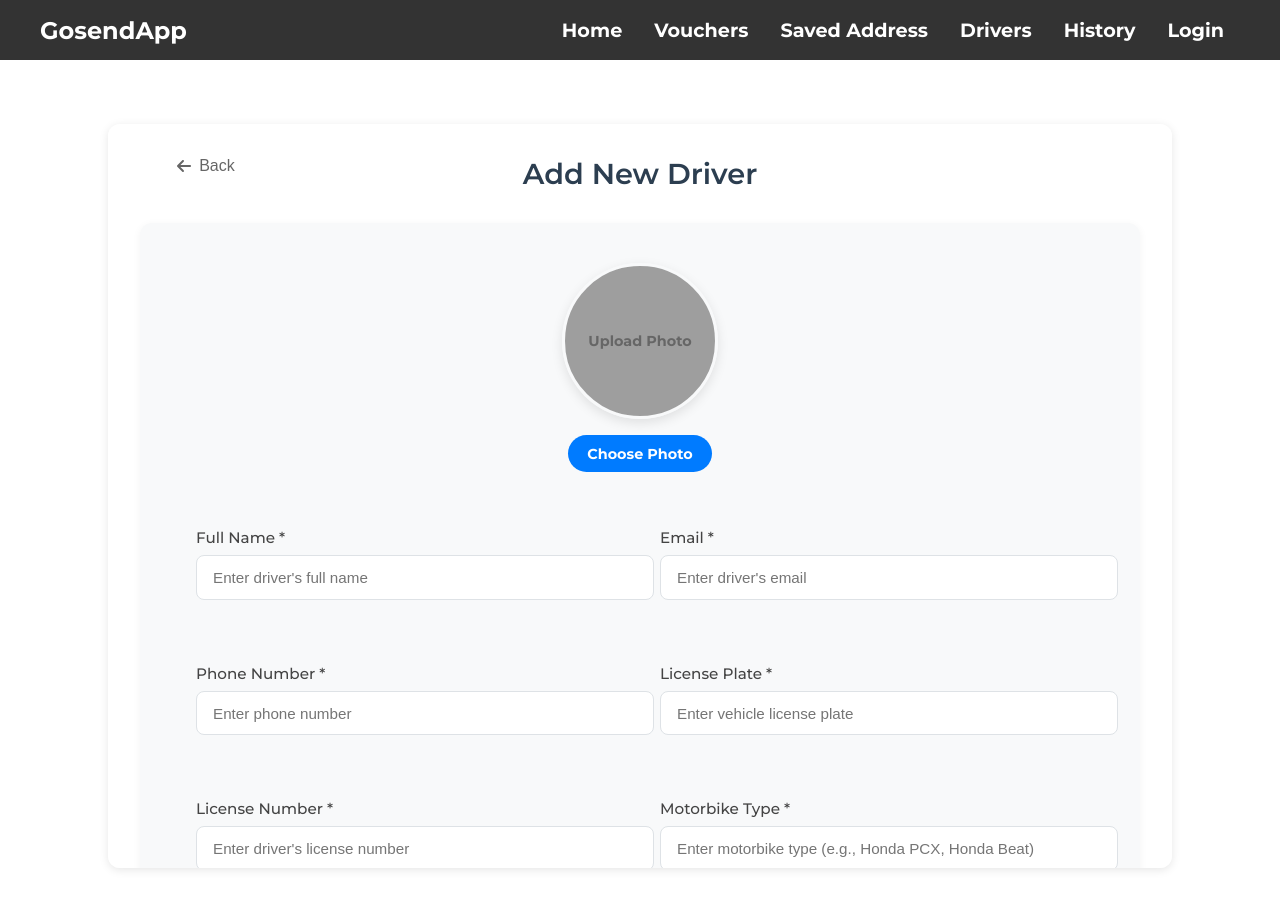
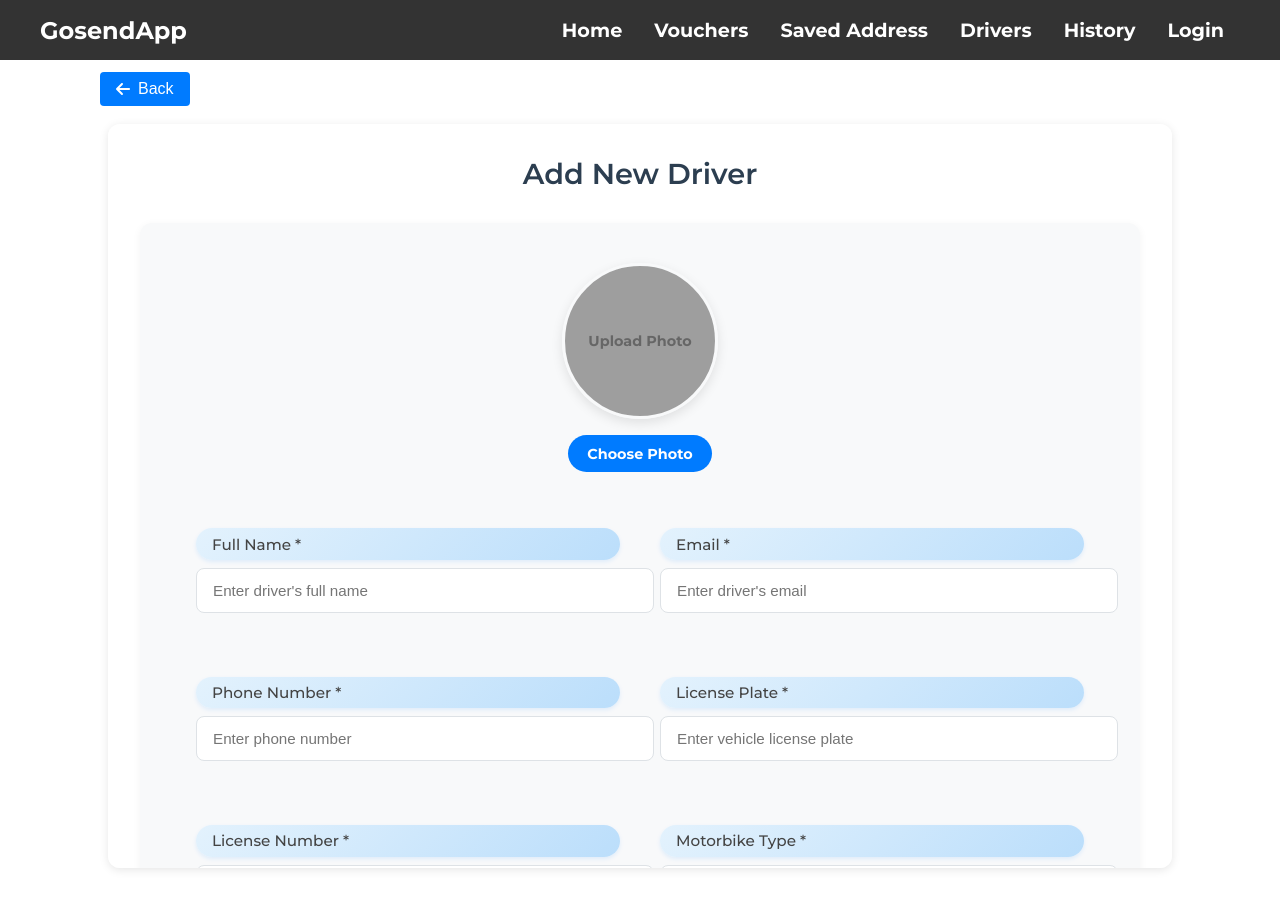
Before and after one commit to Gepx/uas-gosend-app, a React (Vite) app in the folder client/: page /add-driver in a window 1280 px wide. Built offline with nearby package versions, Linux system fonts and the light colour scheme; grey boxes are pictures that could not be loaded.

Commit message:
style the saved address layout

```diff
--- a/client/src/assets/css/AddressForm.css
+++ b/client/src/assets/css/AddressForm.css
@@ -1,6 +1,6 @@
 .address-form-page {
   max-width: 1000px;
-  margin: 2rem auto;
+  margin: 3.5rem auto 2rem;
   padding: 2rem;
   background: white;
   border-radius: 12px;
@@ -9,6 +9,7 @@
   overflow-y: auto;
   scrollbar-width: thin;
   scrollbar-color: #007bff #f0f0f0;
+  position: relative;
 }
 
 /* Custom Scrollbar */
@@ -33,25 +34,32 @@
 .form-header {
   display: flex;
   align-items: center;
+  justify-content: center;
   margin-bottom: 2rem;
   gap: 1rem;
 }
 
 .back-button {
+  position: fixed;
+  top: 4.5rem;
+  left: calc((100vw - 1000px) / 2.8);
   display: flex;
   align-items: center;
   gap: 0.5rem;
   padding: 0.5rem 1rem;
   border: none;
-  background: none;
-  color: #666;
+  background: #007bff;
+  color: white;
   cursor: pointer;
   font-size: 1rem;
-  transition: color 0.3s ease;
+  transition: all 0.3s ease;
+  z-index: 1000;
+  border-radius: 4px;
 }
 
 .back-button:hover {
-  color: #333;
+  background: #0056b3;
+  transform: translateY(-1px);
 }
 
 .form-header h2 {
@@ -74,6 +82,7 @@
 
 .form-group {
   margin-bottom: 1.5rem;
+  position: relative;
 }
 
 .form-group.full-width {
@@ -81,11 +90,22 @@
 }
 
 .form-group label {
-  display: block;
+  display: inline-block;
   margin-bottom: 0.5rem;
-  color: #444;
+  color: #2c3e50;
   font-weight: 500;
   font-size: 0.95rem;
+  background: linear-gradient(135deg, #e3f2fd 0%, #bbdefb 100%);
+  padding: 0.4rem 1rem;
+  border-radius: 20px;
+  box-shadow: 0 2px 4px rgba(0, 123, 255, 0.1);
+  transition: all 0.3s ease;
+}
+
+.form-group label:hover {
+  transform: translateY(-1px);
+  box-shadow: 0 4px 6px rgba(0, 123, 255, 0.15);
+  background: linear-gradient(135deg, #bbdefb 0%, #90caf9 100%);
 }
 
 .form-group input,
@@ -115,13 +135,12 @@
 
 .suggestions-list {
   position: absolute;
-  top: 100%;
+  top: calc(100% + 5px);
   left: 0;
   right: 0;
   background: white;
   border: 1px solid #dee2e6;
   border-radius: 8px;
-  margin-top: 4px;
   max-height: 200px;
   overflow-y: auto;
   z-index: 1000;
@@ -193,6 +212,11 @@
     padding: 1rem;
   }
 
+  .back-button {
+    left: 1rem;
+    top: 5rem;
+  }
+
   .address-form {
     grid-template-columns: 1fr;
     gap: 1rem;
```
